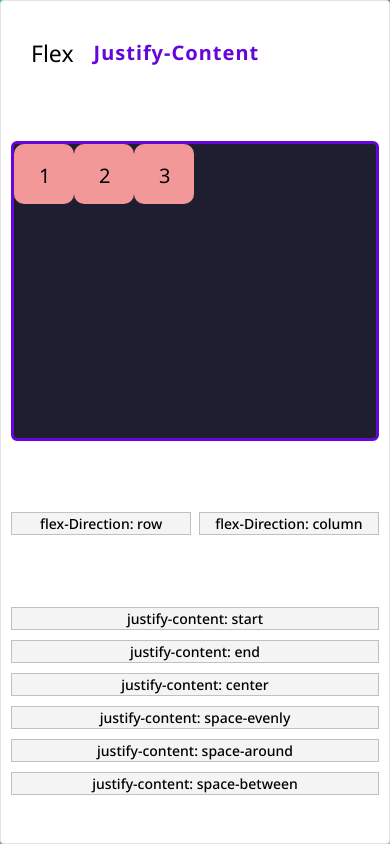
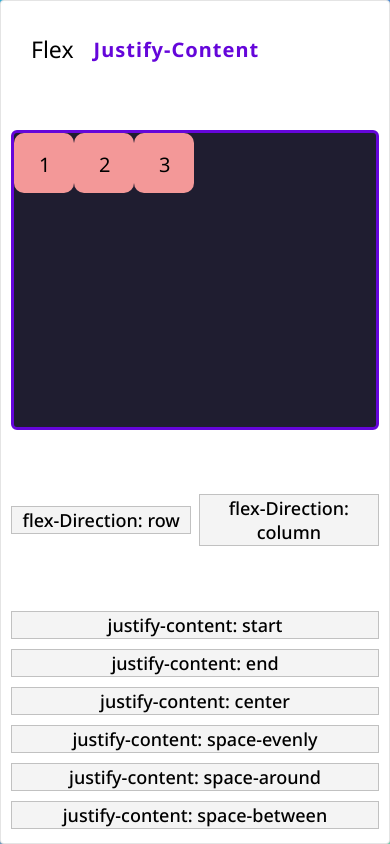
Before and after one commit to FZRAJPUT/e-learn, a plain HTML site: page index.html in a window 390 px wide. Drawn offline with Linux system fonts and the light colour scheme.

Commit message:
Update style.css

```diff
--- a/style.css
+++ b/style.css
@@ -119,10 +119,4 @@ span {
         height: 100vh;
         justify-content: space-around;
     }
-    .select button{
-    font-size: 14px;
-    }
-    .change .change1{
-        font-size: 14px;
-    }
 }
```
